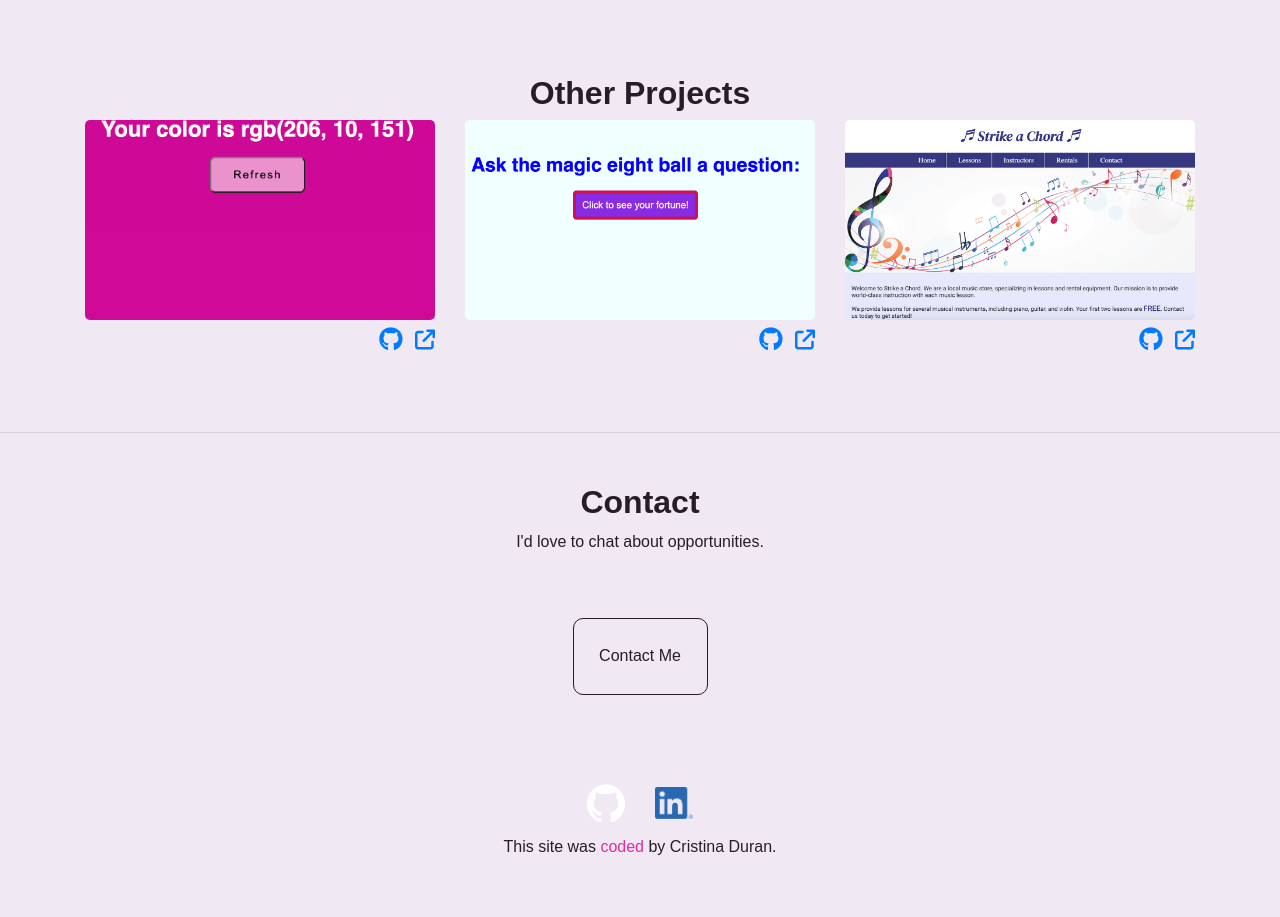
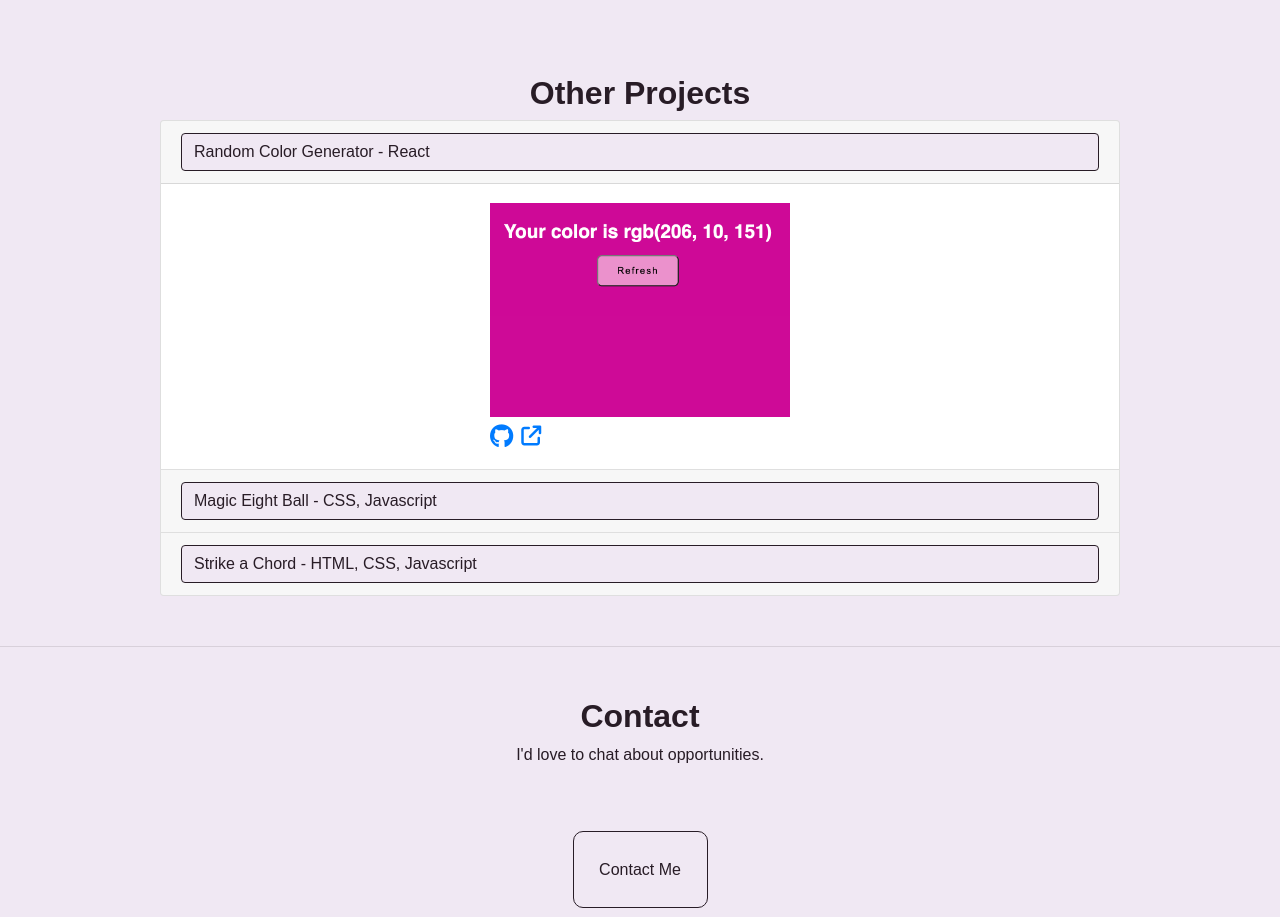
Before and after one commit to cristyduran/portfolio, a website: page index.html in a window 1280 px wide. Shown: the part 1840-2757 px from the top of the page. Before the commit the page ends 2728 px from the top, so only its background shows below. Drawn offline with nearby package versions, Linux system fonts and the light colour scheme; a web font is replaced by a local one.

Commit message:
made an accordion for extra projects feature

```diff
--- a/css/styles.css
+++ b/css/styles.css
@@ -214,6 +214,21 @@ footer a {
     padding: 1%;
     width: 10%;
 }
+.card-body {
+    display: flex;
+    align-items: center;
+    justify-content: center;
+}
+.accordion {
+    width: 75%;
+    margin: 0 auto;
+}
+
+.accordion-img {
+    width: 300px;
+}
+.project-links {
+}
 
 /* Style rules for footer area */
 footer {
--- a/index.html
+++ b/index.html
@@ -193,29 +193,75 @@
     <!-- Other Projects -->
     <h3 class="text-center">Other Projects</h3>
 
-    <div class="container mx-auto">
+    <!--Other Projects Accordion -->
+    <div class="accordion" id="accordionExample">
+  <div class="card">
+    <div class="card-header" id="headingOne">
+      <h2 class="mb-0">
+        <button class="btn btn-link btn-block text-left" type="button" data-toggle="collapse" data-target="#collapseOne" aria-expanded="true" aria-controls="collapseOne">
+          Random Color Generator - React
+        </button>
+      </h2>
+    </div>
 
-        <div class="row">
-            <!-- Random Color-->
-            <div class="col-sm-4 text-right thumb">
-                <img  src="./images/randomcolor.png" class="zoom img-fluid mb-2"  alt="">
+    <div id="collapseOne" class="collapse show" aria-labelledby="headingOne" data-parent="#accordionExample">
+      <div class="card-body">
+        <div>
+            <div class="row"><img  src="./images/randomcolor.png" class="accordion-img mb-2"  alt="screenshot of random color generator app"></div>
+            <div class="row">
                 <a href="https://github.com/cristyduran/randomcolorgenerator" target="_blank"><i class="fa-brands fa-github fa-xl mr-2"></i></a>
                 <a href="https://cristyduran.github.io/randomcolorgenerator/" target="_blank"><i class="fa-solid fa-arrow-up-right-from-square fa-lg"></i></a>
             </div>
-            <!-- magic eight ball-->
-            <div class="col-sm-4 text-right thumb">
-                <img  src="./images/magic-eight-ball.png" class="zoom img-fluid mb-2"  alt="">
+        </div>
+      </div>
+    </div>
+  </div>
+  <!--Card two-->
+  <div class="card">
+    <div class="card-header" id="headingTwo">
+      <h2 class="mb-0">
+        <button class="btn btn-link btn-block text-left collapsed" type="button" data-toggle="collapse" data-target="#collapseTwo" aria-expanded="false" aria-controls="collapseTwo">
+          Magic Eight Ball - CSS, Javascript
+        </button>
+      </h2>
+    </div>
+    <div id="collapseTwo" class="collapse" aria-labelledby="headingTwo" data-parent="#accordionExample">
+      <div class="card-body">
+        <div>
+            <div class="row">
+                <img  src="./images/magic-8-ball.png" class="accordion-img mb-2"  alt="screenshot of random color generator app">
+            </div>
+            <div class="row">
                 <a href="https://github.com/cristyduran/magic-8-ball" target="_blank"><i class="fa-brands fa-github fa-xl mr-2"></i></a>
                 <a href="https://cristyduran.github.io/magic-8-ball/" target="_blank"><i class="fa-solid fa-arrow-up-right-from-square fa-lg"></i></a>
             </div>
-            <!-- strike a chord -->
-            <div class="col-sm-4 text-right thumb">
-                <img  src="./images/strike-a-chord-website.png" class="zoom img-fluid mb-2 "  alt="">
+        </div>
+      </div>
+    </div>
+  </div>
+  <div class="card">
+    <div class="card-header" id="headingThree">
+      <h2 class="mb-0">
+        <button class="btn btn-link btn-block text-left collapsed" type="button" data-toggle="collapse" data-target="#collapseThree" aria-expanded="false" aria-controls="collapseThree">
+          Strike a Chord - HTML, CSS, Javascript
+        </button>
+      </h2>
+    </div>
+    <div id="collapseThree" class="collapse" aria-labelledby="headingThree" data-parent="#accordionExample">
+      <div class="card-body">
+        <div>
+            <div class="row">
+                <img  src="./images/strike-a-chord-website.png" class="accordion-img mb-2"  alt="screenshot of random color generator app">
+            </div>
+            <div class="row">
                 <a href="https://github.com/cristyduran/strikeachord" target="_blank"><i class="fa-brands fa-github fa-xl mr-2"></i></a>
                 <a href="https://cristyduran.github.io/strikeachord/" target="_blank"><i class="fa-solid fa-arrow-up-right-from-square fa-lg"></i></a>
             </div>
         </div>
+      </div>
     </div>
+  </div>
+</div>
 
                     <hr>
             <h3 id="contact" class="text-center">Contact</h3>
```
Also changed, not shown: images/happy-singing.jpeg (deleted), images/magic-8-ball.png (added), images/magic-eight-ball.png (deleted), images/strike-a-chord-website.jpg (deleted).
